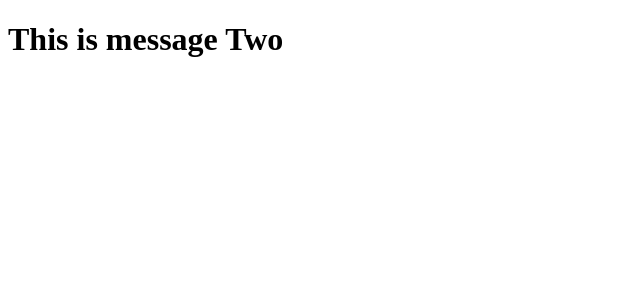
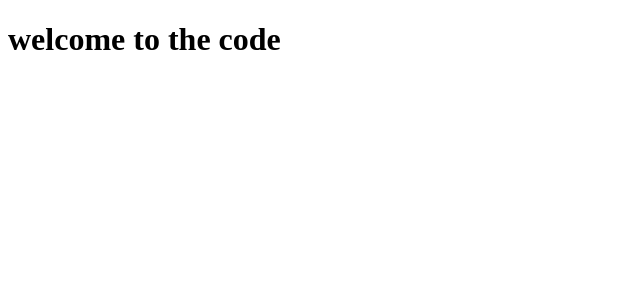
Before and after one commit to Leshan21/react-vite, a React (Vite) app in the folder reactPro/: page / in a window 1280 px wide. Shown: the top 300 px of the page, without its empty margins (0-640 px from the left). Built offline with nearby package versions, Linux system fonts and the light colour scheme.

Commit message:
components rendaring using ternary operators

```diff
--- a/reactPro/src/components/ConditionalComponents.jsx
+++ b/reactPro/src/components/ConditionalComponents.jsx
@@ -2,12 +2,10 @@ import Welcome from "./Welcome";
 import Code from "./Code";
 const ConditionalComponents = () => {
 
-const display = false;
-
-let message = display ? <h1>This is message One</h1> : <h1>This is message Two</h1>;
+const display = true;
 
 return(
-    message
+    display ? <Welcome/> : <Code/>
 )
 };
 
```
